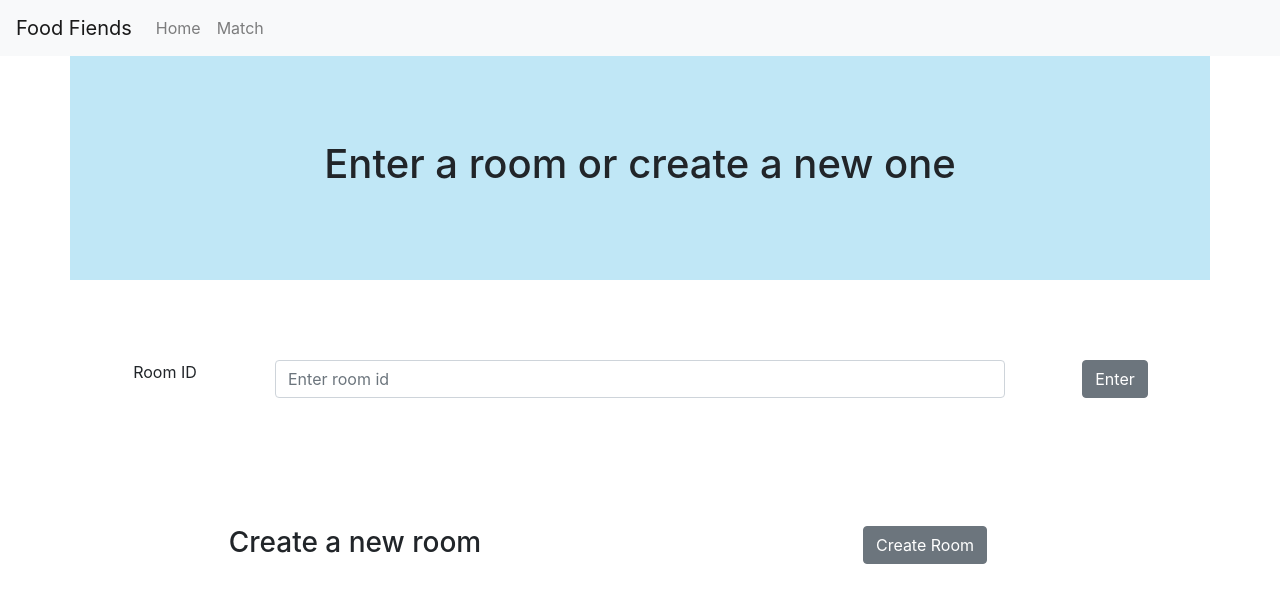
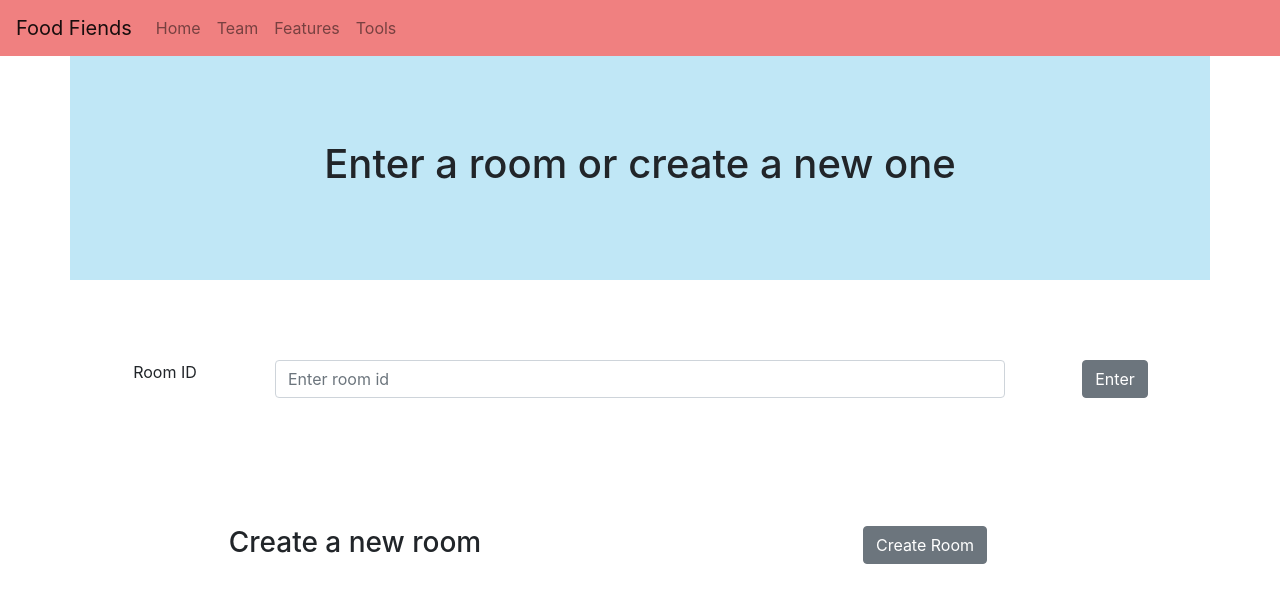
Before and after one commit to Codubee/FoodFiendsMW5-6, a React (Create React App) app in the folder frontend/: page / in a window 1280 px wide. Shown: the top 602 px of the page. Built offline with nearby package versions, Linux system fonts and the light colour scheme.

Commit message:
MW - 6 navbar (#7)
* some changes

* included a navbar stylesheet

* Fixed navbar issue

Co-authored-by: codubee <info@codubee.com>

```diff
--- a/frontend/src/components/Navbar.js
+++ b/frontend/src/components/Navbar.js
@@ -8,6 +8,7 @@ import {
   NavItem,
   NavLink
 } from 'reactstrap';
+import '../styles/Navbar.css';
 
 function Navbar () {
   const [isOpen, setIsOpen] = useState(false);
@@ -15,8 +16,8 @@ function Navbar () {
   const toggle = () => setIsOpen(!isOpen);
 
   return (
-    <div>
-      <RSNav color="light" light expand="md">
+    <div className="color">
+      <RSNav light expand="md">
         <NavbarBrand href="/">Food Fiends</NavbarBrand>
         <NavbarToggler onClick={toggle} />
         <Collapse isOpen={isOpen} navbar>
@@ -25,7 +26,13 @@ function Navbar () {
               <NavLink href="/">Home</NavLink>
             </NavItem>
             <NavItem>
-              <NavLink href="/match">Match</NavLink>
+              <NavLink href="#">Team</NavLink>
+            </NavItem>
+            <NavItem>
+              <NavLink href="#">Features</NavLink>
+            </NavItem>
+            <NavItem>
+              <NavLink href="#">Tools</NavLink>
             </NavItem>
           </Nav>
         </Collapse>
--- /dev/null
+++ b/frontend/src/styles/Navbar.css
@@ -0,0 +1,3 @@
+.color {
+  background: lightcoral;
+}
```
